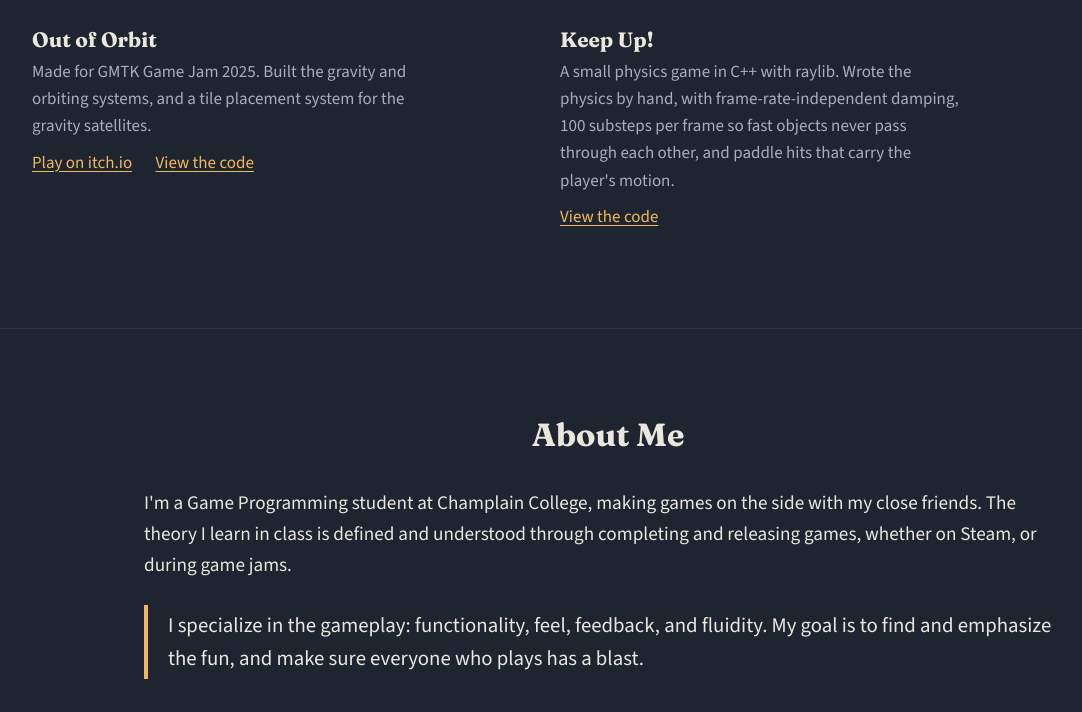
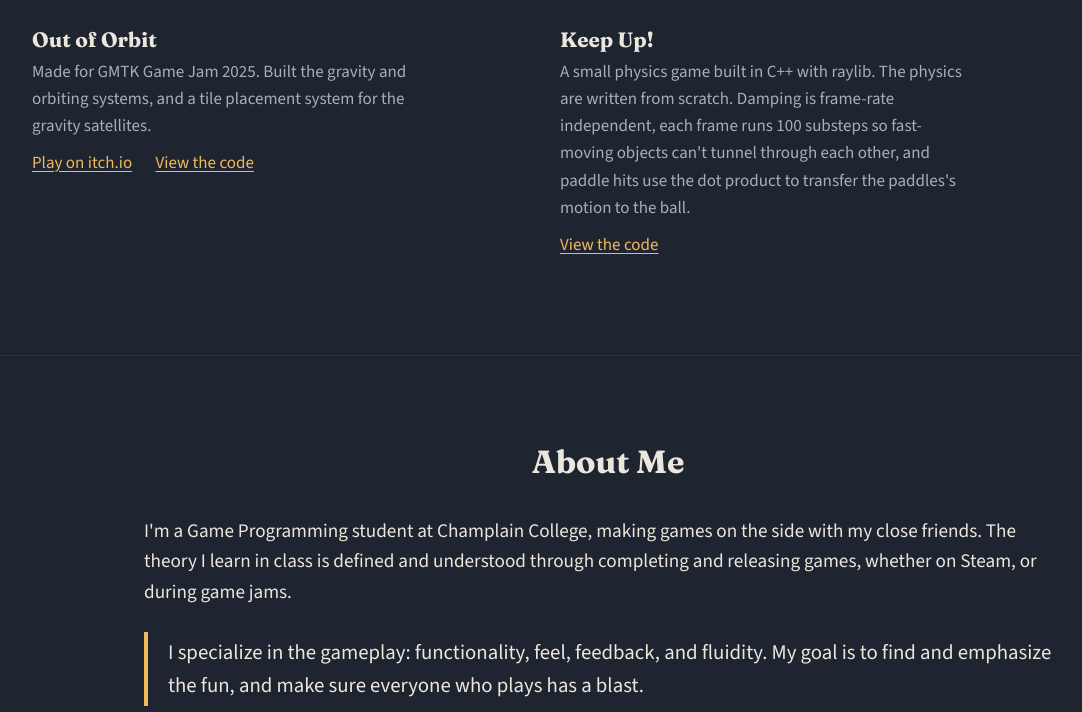
Before and after one commit to AlexWeiswasser/AlexWeiswasser.github.io, a plain HTML site: page index.html in a window 1280 px wide. Shown: the part 5543-6255 px from the top of the page, without its empty margins (32-1114 px from the left). Drawn offline with nearby package versions, Linux system fonts and the light colour scheme.

Commit message:
Improved keep up text.

```diff
--- a/index.html
+++ b/index.html
@@ -201,7 +201,7 @@
       </div>
       <div>
         <h3>Keep Up!</h3>
-        <p>A small physics game in C++ with raylib. Wrote the physics by hand, with frame-rate-independent damping, 100 substeps per frame so fast objects never pass through each other, and paddle hits that carry the player's motion.</p>
+        <p>A small physics game built in C++ with raylib. The physics are written from scratch. Damping is frame-rate independent, each frame runs 100 substeps so fast-moving objects can't tunnel through each other, and paddle hits use the dot product to transfer the paddles's motion to the ball.</p>
         <p class="text-links">
           <a href="https://github.com/AlexWeiswasser/KeepUp" target="_blank" rel="noopener">View the code</a>
         </p>
```
